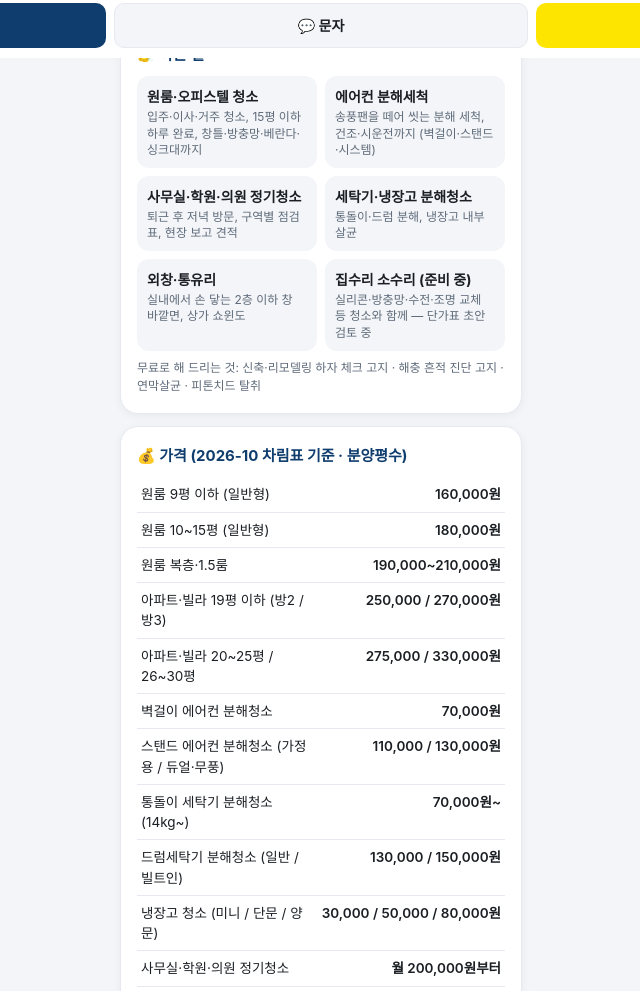
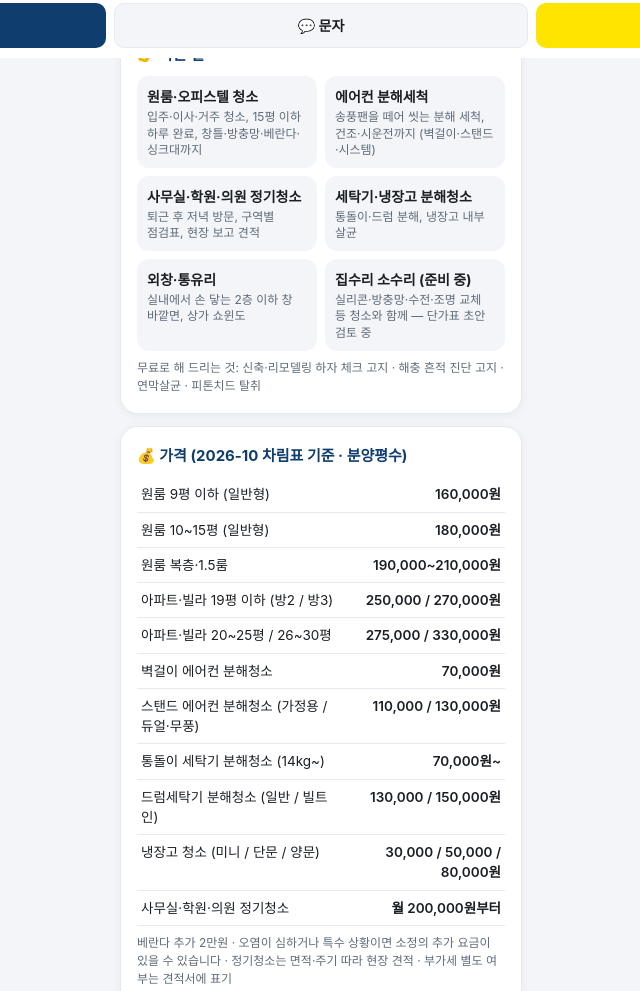
Before and after one commit to seudw79-sketch/barum-card, a plain HTML site: page index.html in a window 1280 px wide. Shown: the part 742-1733 px from the top of the page, without its empty margins (319-959 px from the left). Drawn offline with Linux system fonts and the light colour scheme.

Commit message:
fix table overflow

```diff
--- a/index.html
+++ b/index.html
@@ -11,7 +11,7 @@
 :root{--navy:#0f3d6e;--blue:#1a73e8;--ink:#1b1f24;--mute:#5f6b7a;--line:#e6eaf0;--bg:#f3f5f8;--card:#fff;--ok:#1e8e5a}
 *{box-sizing:border-box;margin:0;padding:0}
 body{font-family:-apple-system,"Apple SD Gothic Neo","Noto Sans KR","NanumGothic",sans-serif;background:var(--bg);color:var(--ink);line-height:1.5;-webkit-font-smoothing:antialiased}
-.wrap{max-width:430px;margin:0 auto;padding:14px 14px 90px}
+.wrap{width:100%;max-width:430px;margin:0 auto;padding:14px 14px 90px;overflow-x:hidden}
 .draft{background:#fff7e0;color:#8a5a00;font-size:12px;text-align:center;padding:6px 10px;border-radius:8px;margin-bottom:10px}
 .card{background:var(--card);border:1px solid var(--line);border-radius:18px;padding:18px 16px;margin-bottom:12px;box-shadow:0 2px 10px rgba(16,30,50,.05)}
 .hero{text-align:center;padding-top:22px}
@@ -29,10 +29,10 @@ h2{font-size:15px;color:var(--navy);margin-bottom:10px;display:flex;align-items:
 .svc{display:grid;grid-template-columns:1fr 1fr;gap:8px}
 .svc div{background:var(--bg);border-radius:12px;padding:10px}
 .svc b{display:block;font-size:14px;margin-bottom:2px}
-.svc small{color:var(--mute);font-size:12px;line-height:1.35;display:block}
-table{width:100%;border-collapse:collapse;font-size:13.5px}
+.svc small{color:var(--mute);font-size:12px;line-height:1.35;display:block;word-break:keep-all}
+table{width:100%;border-collapse:collapse;font-size:13.5px;table-layout:fixed}
 td{padding:7px 4px;border-bottom:1px solid var(--line);vertical-align:top}
-td:last-child{text-align:right;white-space:nowrap;font-weight:600}
+td:last-child{text-align:right;font-weight:600;width:44%}
 .note{font-size:12px;color:var(--mute);margin-top:8px}
 .chips{display:flex;flex-wrap:wrap;gap:6px}
 .chips span{background:var(--bg);border-radius:999px;padding:4px 10px;font-size:12.5px}
```
